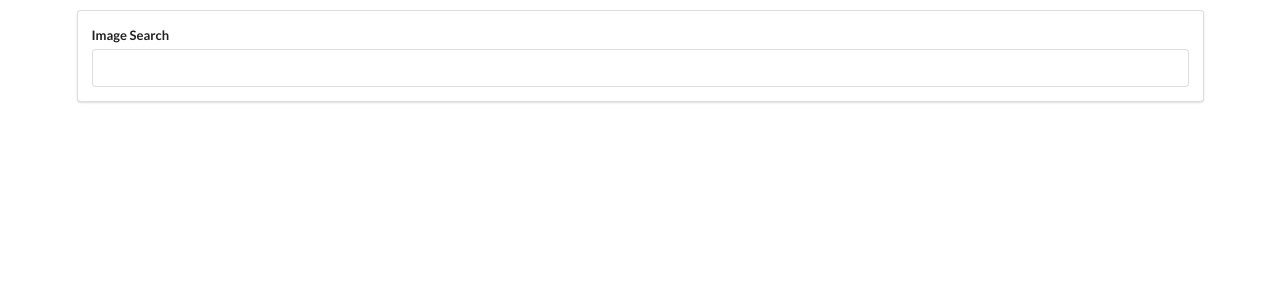
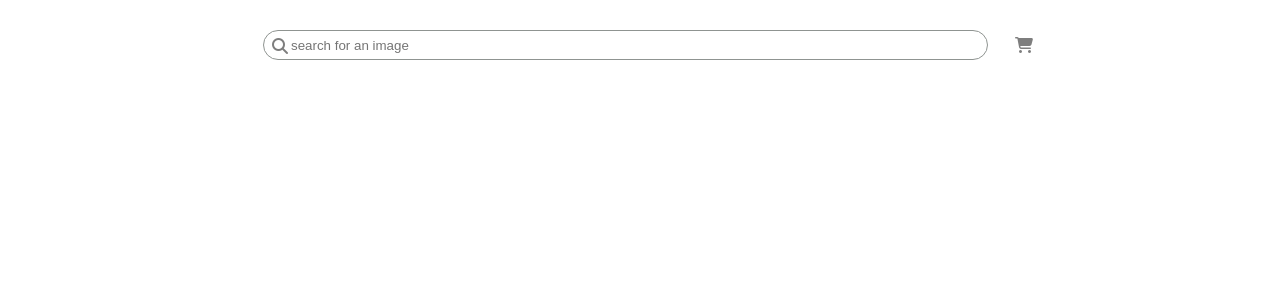
Before and after one commit to nuccaa99/unsplash-api-udemy, a React (Create React App) app: page / in a window 1280 px wide. Shown: the top 300 px of the page. Built offline with nearby package versions, Linux system fonts and the light colour scheme.

Commit message:
changed style

```diff
--- a/public/index.html
+++ b/public/index.html
@@ -3,9 +3,10 @@
   <head>
     <meta charset="utf-8" />
     <link rel="icon" href="%PUBLIC_URL%/favicon.ico" />
+    <link href="https://fonts.googleapis.com/css2?family=Roboto&display=swap" rel="stylesheet">
     <meta name="viewport" content="width=device-width, initial-scale=1" />
     <meta name="theme-color" content="#000000" />
-    <link rel="stylesheet" href="https://cdnjs.cloudflare.com/ajax/libs/semantic-ui/2.4.1/semantic.min.css" />
+    <script src="https://kit.fontawesome.com/1c228abca5.js" crossorigin="anonymous"></script>
     <meta
       name="description"
       content="Web site created using create-react-app"
--- a/src/components/App.js
+++ b/src/components/App.js
@@ -2,6 +2,7 @@ import { React, useState } from "react";
 import axios from 'axios';
 import SearchBar from "./SearchBar";
 import ImageList from "./ImageList";
+import "./styles.css"
 
 
 const App = () => {
@@ -20,7 +21,7 @@ const App = () => {
     }
 
     return (
-        <div className="ui container" style={{ marginTop: '10px' }}>
+        <div className="container">
             <SearchBar onSubmit={onSearchSubmit} />
             <ImageList images={images} />
         </div>
--- a/src/components/ImageList.css
+++ /dev/null
@@ -1,11 +0,0 @@
-.image-list {
-    display: grid;
-    grid-template-columns: repeat(auto-fill, minmax(250px, 1fr));
-    grid-gap: 0 10px;
-    grid-auto-rows: 10px;
-}
-
-.image-list img {
-    width: 250px;
-    grid-row-end: span 2;
-}
--- a/src/components/ImageList.js
+++ b/src/components/ImageList.js
@@ -1,4 +1,4 @@
-import './ImageList.css';
+
 import React from "react";
 import ImageCard from './ImageCard';
 
--- a/src/components/SearchBar.js
+++ b/src/components/SearchBar.js
@@ -1,6 +1,6 @@
 import React, { useState } from "react";
 
-const SearchBar = ({onSubmit}) => {
+const SearchBar = ({ onSubmit }) => {
     const [term, setTerm] = useState('')
 
     const onFormSubmit = (event) => {
@@ -9,20 +9,21 @@ const SearchBar = ({onSubmit}) => {
     }
 
     return (
-        <div className="ui segment">
-            <form onSubmit={onFormSubmit} className="ui form">
-                <div className="field">
-                    <label>Image Search</label>
+        <div className="searchbar--container">
+            <form onSubmit={onFormSubmit}>
+                <div className="searchbar--form">
+                    <i className="fa-solid fa-magnifying-glass"></i>
                     <input
+                        placeholder="search for an image"
                         type="text"
                         value={term}
                         onChange={(e) => setTerm(e.target.value)}
                     />
                 </div>
             </form>
+            <i className="fa-solid fa-cart-shopping"></i>
         </div>
     )
-
 }
 
 export default SearchBar;
--- /dev/null
+++ b/src/components/styles.css
@@ -0,0 +1,72 @@
+body {
+    margin: 0;
+    padding: 0;
+    font-family: 'Roboto', sans-serif;
+}
+
+#root,
+body {
+    width: 100%;
+}
+
+:root {
+    --main-light-color: #F3EAF4;
+    --main-dark-color: #8F9491;
+    --secondary-dark-color: #2E3138;
+}
+
+
+.image-list {
+    display: grid;
+    grid-template-columns: repeat(auto-fill, minmax(250px, 1fr));
+    grid-gap: 0 10px;
+    grid-auto-rows: 10px;
+    margin: 0px 20px 20px 50px;
+}
+
+.image-list img {
+    width: 250px;
+    grid-row-end: span 2;
+}
+
+.container {
+    width: 100%;
+}
+
+.searchbar--container {
+    margin: 30px 0px;
+    width: 100%;
+    display: flex;
+    flex-direction: row;
+    align-items: center;
+    justify-content: center;
+}
+
+form {
+    width: 60%;
+}
+
+.searchbar--form input {
+    width: 90%;
+    height: 18px;
+    border: 1px solid var(--main-dark-color);
+    border-radius: 15px;
+    padding: 5px;
+    padding-left: 27px;
+    color: var(--secondary-dark-color)
+}
+
+.searchbar--form input:focus {
+    outline: none;
+}
+
+.fa-solid.fa-magnifying-glass {
+    position: relative;
+    top: 2px;
+    left: 25px;
+    opacity: 50%;
+}
+
+.fa-solid.fa-cart-shopping {
+    opacity: 50%;
+}
```
